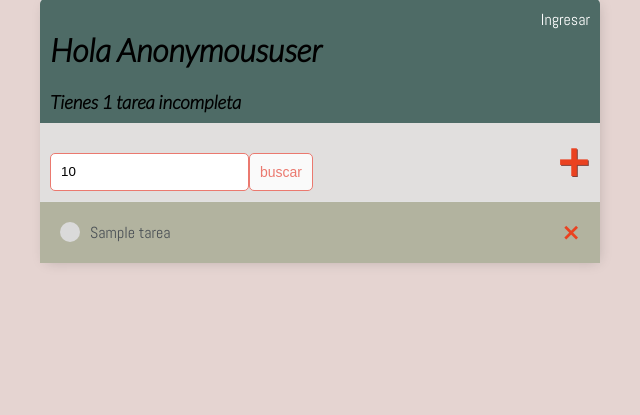
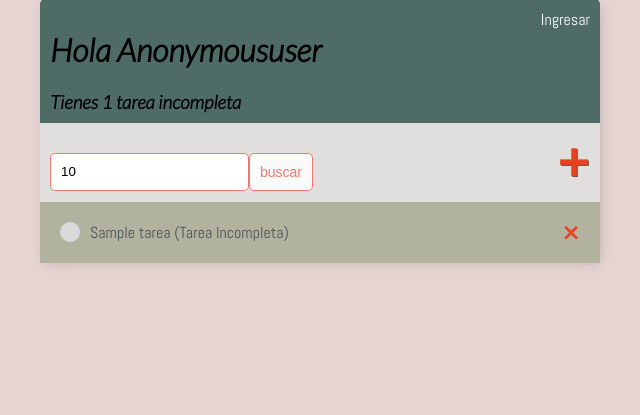
Before and after one commit to carlos-tapia96/Lista_de_Tareas, a Django app: template templates/base/tarea_list.html in a window 1280 px wide. Shown: the part 69-484 px from the top of the page, without its empty margins (320-960 px from the left). Run offline with Django 4.2, Linux system fonts and the light colour scheme; the template is opened without the code that fills it: most values are stand-ins (such as "Sample title", 1, 10 or a date in 2020).

Commit message:
Modificacion de interfaz principal

```diff
--- a/templates/base/tarea_list.html
+++ b/templates/base/tarea_list.html
@@ -25,16 +25,16 @@
 <div class="envoltorio-items-tarea">
     {% for tarea in tareas %}
     <div class="envoltorio-tarea">
-        {% if tarea.completo %}
+        {% if tarea.completed %}
         <div class="titulo-tarea">
             <div class="icono-tarea-completa"></div>
-            <i><s><a href="{% url 'editar-tarea' tarea.id %}">{{tarea}}</a></s></i>
+            <i><a href="{% url 'editar-tarea' tarea.id %}">{{tarea}}</a></i>
         </div>
         <a class='enlace-eliminar' href="{% url 'eliminar-tarea' tarea.id %}">&#x2A2F;</a>
         {% else %}
-        <div class="titulo-tarea">
+        <div class="titulo-tarea" >
             <div class="icono-tarea-incompleta"></div>
-            <a href="{% url 'editar-tarea' tarea.id %}">{{tarea}}</a>
+            <a href="{% url 'editar-tarea' tarea.id %}">{{tarea}} (Tarea Incompleta)</a>
         </div>
         <a class='enlace-eliminar' href="{% url 'eliminar-tarea' tarea.id %}">&#x2A2F;</a>
         {% endif %}
```
